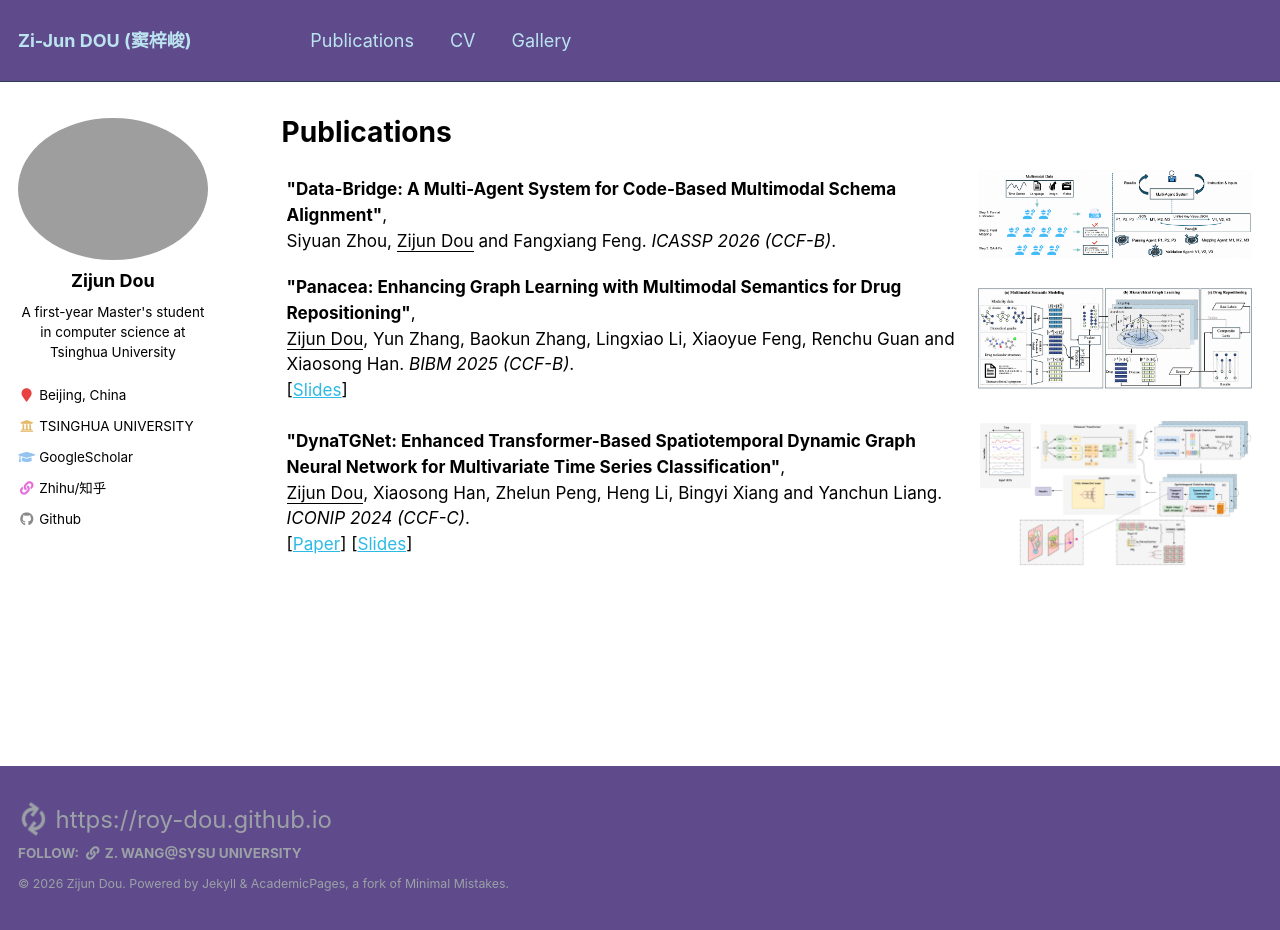
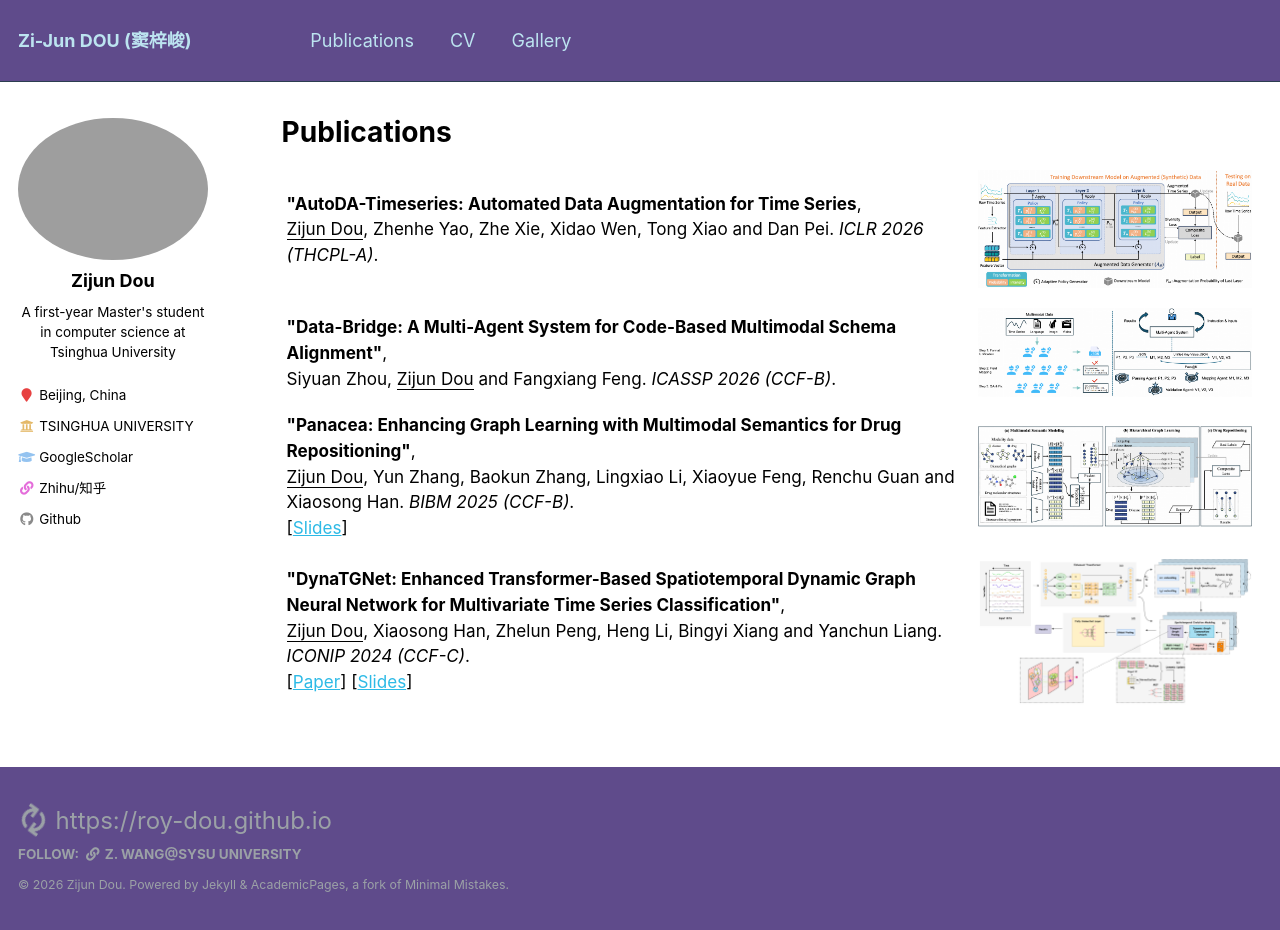
Before and after one commit to ROY-DOU/ROY-DOU.github.io, a Jekyll site: the page built from _pages/publications.md, in a window 1280 px wide and 930 px high. Built offline with Jekyll 4.4.1, drawn with Linux system fonts in a browser that asks for light colours.

Commit message:
update AutoDA-Timeseries 1

```diff
--- a/_pages/publications.md
+++ b/_pages/publications.md
@@ -16,6 +16,20 @@ author_profile: true
 {% endfor %} -->
 
 <table style="width:100%;border:None;border-spacing:0px;border-collapse:separate;margin-right:0;margin-left:0;font-size:0.95em;">
+
+<tr>
+    <td style="padding:5px;width:70%;vertical-align:middle;border-right:none;border-bottom:none;">
+      <b>"AutoDA-Timeseries: Automated Data Augmentation for Time Series</b>,
+      <br>
+      <u>Zijun Dou</u>, Zhenhe Yao, Zhe Xie, Xidao Wen, Tong Xiao and Dan Pei. <i>ICLR 2026 (THCPL-A)</i>.
+      <br>
+    </td>
+    <td style="padding:10px;width:30%;vertical-align:middle;border-right:none;border-bottom:none;">
+      <a href="/images/AutoDA-Timeseries.png">
+      <img src='/images/AutoDA-Timeseries.png' width="300">
+      </a>
+    </td>
+  </tr>
 
 <tr>
     <td style="padding:5px;width:70%;vertical-align:middle;border-right:none;border-bottom:none;">
```
Also changed, not shown: images/AutoDA-Timeseries.png (added).
